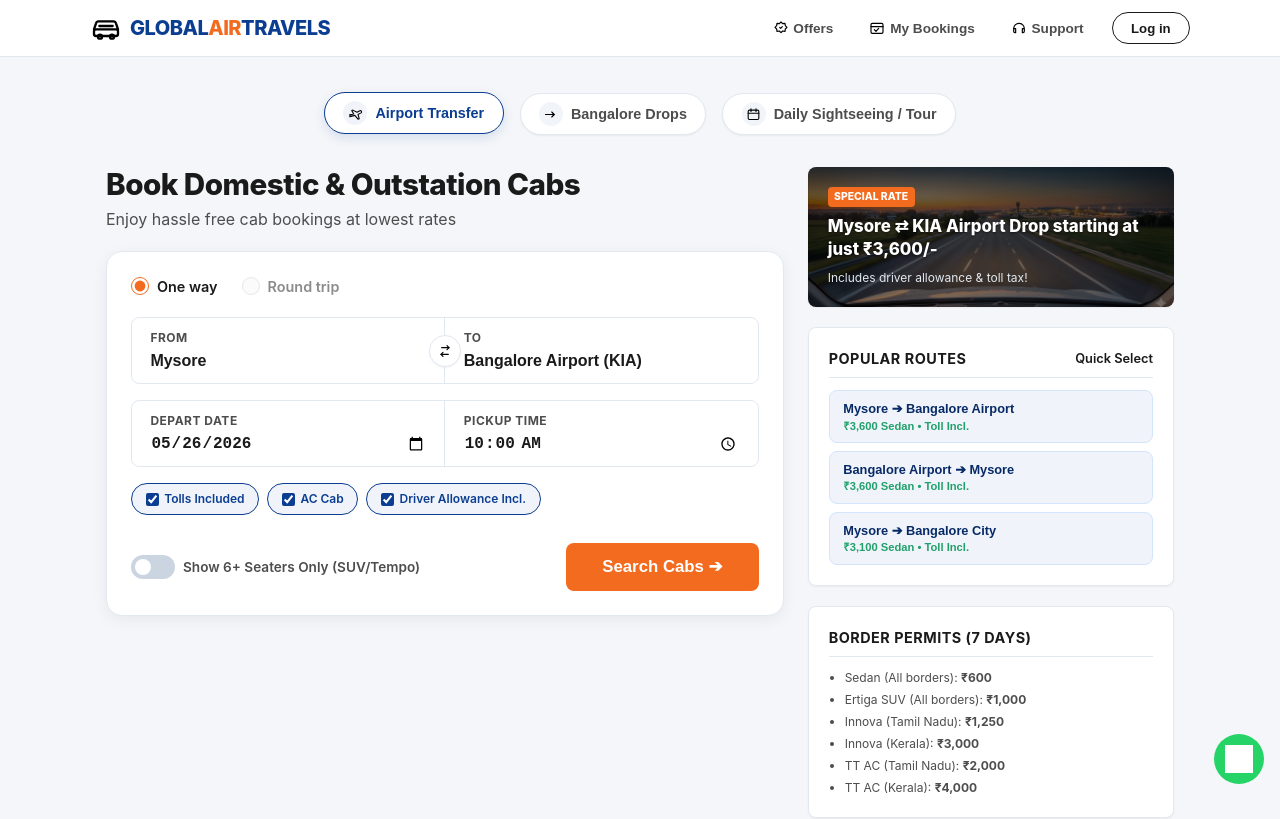
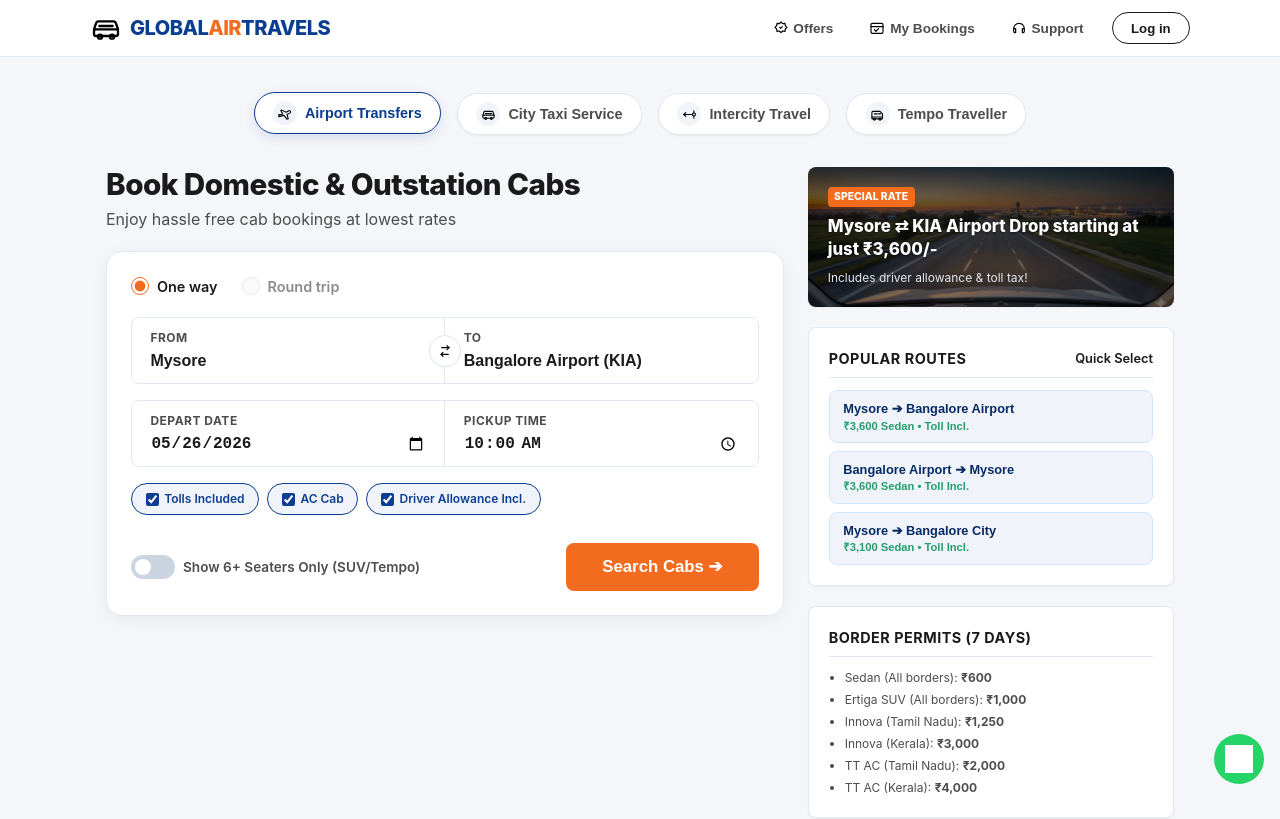
Before and after one commit to globalairtravels/cabs-website, a Next.js app: page / in a window 1280 px wide. Shown: the top 819 px of the page. Built offline with nearby package versions, Linux system fonts and the light colour scheme; grey boxes are pictures that could not be loaded.

Commit message:
minor fixes

```diff
--- a/src/app/page.js
+++ b/src/app/page.js
@@ -1,7 +1,17 @@
 "use client";
 
-import { useState, useEffect } from "react";
+import { useState } from "react";
 import { siteConfig } from "@/config/site";
+
+const createBookingId = () => `GAT-${Math.floor(100000 + Math.random() * 900000)}`;
+
+const getTomorrowDate = () => {
+  const tomorrow = new Date();
+  tomorrow.setDate(tomorrow.getDate() + 1);
+  return tomorrow.toISOString().split("T")[0];
+};
+
+const isTempoCab = (cab) => cab.id.startsWith("tempo");
 
 export default function Home() {
   const basePath = process.env.NEXT_PUBLIC_BASE_PATH || "";
@@ -9,7 +19,7 @@ export default function Home() {
 
   // Booking Flow States
   const [step, setStep] = useState(1);
-  const [tripType, setTripType] = useState("airport"); // 'airport', 'city', 'daily'
+  const [tripType, setTripType] = useState("airport"); // 'airport', 'city', 'daily', 'tempo'
 
   // Airport direction options: 'drop' (Mysore to KIA) or 'pickup' (KIA to Mysore)
   const [airportType, setAirportType] = useState("drop");
@@ -23,7 +33,7 @@ export default function Home() {
   // Form Fields
   const [pickup, setPickup] = useState("Mysore");
   const [drop, setDrop] = useState("Bangalore Airport (KIA)");
-  const [date, setDate] = useState("");
+  const [date, setDate] = useState(getTomorrowDate);
   const [time, setTime] = useState("10:00");
   const [showPickupSuggestions, setShowPickupSuggestions] = useState(false);
   const [showDropSuggestions, setShowDropSuggestions] = useState(false);
@@ -36,7 +46,7 @@ export default function Home() {
 
   // Selected Cab & Passenger Info
   const [selectedCab, setSelectedCab] = useState(siteConfig.cabTypes[0]);
-  const [bookingId, setBookingId] = useState("");
+  const [bookingId, setBookingId] = useState(createBookingId);
   const [name, setName] = useState("");
   const [phone, setPhone] = useState("");
   const [email, setEmail] = useState("");
@@ -64,16 +74,12 @@ export default function Home() {
   const [trackPhone, setTrackPhone] = useState("");
   const [trackedBooking, setTrackedBooking] = useState(null);
   const [trackAttempted, setTrackAttempted] = useState(false);
-
-  // Load defaults
-  useEffect(() => {
-    const tomorrow = new Date();
-    tomorrow.setDate(tomorrow.getDate() + 1);
-    setDate(tomorrow.toISOString().split("T")[0]);
-
-    const randomNum = Math.floor(100000 + Math.random() * 900000);
-    setBookingId(`GAT-${randomNum}`);
-  }, []);
+  const isOutstationTrip = tripType === "daily" || tripType === "tempo";
+  const tempoCab = siteConfig.cabTypes.find(isTempoCab);
+  const tripSummaryLabel = tripType === "airport" ? "Airport Transfers" :
+                           tripType === "city" ? "City Taxi Service" :
+                           tripType === "tempo" ? `Tempo Traveller (${numDays} Days)` :
+                           `Intercity Travel (${numDays} Days)`;
 
   // Sync inputs when airport transfer direction changes
   const handleAirportDirectionChange = (direction) => {
@@ -109,6 +115,12 @@ export default function Home() {
     } else if (tab === "daily") {
       setPickup("Mysore");
       setDrop("Outstation Tour / Local");
+    } else if (tab === "tempo") {
+      setPickup("Mysore");
+      setDrop("Group Tour / Outstation");
+      if (tempoCab) {
+        setSelectedCab(tempoCab);
+      }
     }
   };
 
@@ -116,7 +128,7 @@ export default function Home() {
 
   // Swap pickup & drop locations
   const handleSwapLocations = () => {
-    if (tripType === "daily") return; // No swap for daily sightseeing
+    if (isOutstationTrip) return; // No swap for outstation packages
 
     const temp = pickup;
     setPickup(drop);
@@ -173,13 +185,14 @@ export default function Home() {
   const totalPrice = calculatePrice(selectedCab);
 
   // Custom booking advance structure (₹500 per day as noted in the leaflet)
-  const requiredAdvance = tripType === "daily" ? 500 * numDays : 500;
+  const requiredAdvance = isOutstationTrip ? 500 * numDays : 500;
 
   const onlinePaymentAmount = paymentMethod === "full" ? totalPrice : paymentMethod === "advance" ? requiredAdvance : 0;
   const payToDriverAmount = totalPrice - onlinePaymentAmount;
 
   // Filtered Cabs based on search filters (Show 6+ Seater Cabs Only)
   const filteredCabs = siteConfig.cabTypes.filter((cab) => {
+    if (tripType === "tempo" && !isTempoCab(cab)) return false;
     if (only6Seaters && cab.seats < 6) return false;
     return true;
   });
@@ -222,11 +235,13 @@ export default function Home() {
   const getWhatsAppMessage = () => {
     let tripDetails = "";
     if (tripType === "airport") {
-      tripDetails = `Airport Transfer (${airportType === "drop" ? "Mysore to Airport" : "Airport to Mysore"})`;
+      tripDetails = `Airport Transfers (${airportType === "drop" ? "Mysore to Airport" : "Airport to Mysore"})`;
     } else if (tripType === "city") {
-      tripDetails = `Bangalore City Drop (${cityType === "drop" ? "Mysore to Bangalore" : "Bangalore to Mysore"})`;
+      tripDetails = `City Taxi Service (${cityType === "drop" ? "Mysore to Bangalore" : "Bangalore to Mysore"})`;
+    } else if (tripType === "tempo") {
+      tripDetails = `Tempo Traveller (${numDays} Day${numDays > 1 ? "s" : ""})`;
     } else {
-      tripDetails = `Local / Outstation Daily Hire (${numDays} Day${numDays > 1 ? "s" : ""})`;
+      tripDetails = `Intercity Travel (${numDays} Day${numDays > 1 ? "s" : ""})`;
     }
 
     const payStatus = paymentMethod === "full" ? "Paid 100% Full UPI" :
@@ -453,7 +468,7 @@ Please confirm my booking. Thank you!`;
               <div className="product-icon-wrapper">
                 <img src={getAssetPath("/icons/nav/airport.svg")} alt="" className="product-icon" />
               </div>
-              <span>Airport Transfer</span>
+              <span>Airport Transfers</span>
             </button>
             <button
               type="button"
@@ -461,9 +476,9 @@ Please confirm my booking. Thank you!`;
               onClick={() => handleTabChange("city")}
             >
               <div className="product-icon-wrapper">
-                <img src={getAssetPath("/icons/hero/one-way.svg")} alt="" className="product-icon" />
+                <img src={getAssetPath("/icons/nav/cab.svg")} alt="" className="product-icon" />
               </div>
-              <span>Bangalore Drops</span>
+              <span>City Taxi Service</span>
             </button>
             <button
               type="button"
@@ -471,9 +486,19 @@ Please confirm my booking. Thank you!`;
               onClick={() => handleTabChange("daily")}
             >
               <div className="product-icon-wrapper">
-                <img src={getAssetPath("/icons/hero/calendar.svg")} alt="" className="product-icon" />
+                <img src={getAssetPath("/icons/nav/outstation.svg")} alt="" className="product-icon" />
               </div>
-              <span>Daily Sightseeing / Tour</span>
+              <span>Intercity Travel</span>
+            </button>
+            <button
+              type="button"
+              className={`product-pill ${tripType === "tempo" ? "active" : ""}`}
+              onClick={() => handleTabChange("tempo")}
+            >
+              <div className="product-icon-wrapper">
+                <img src={getAssetPath("/icons/nav/tempo.svg")} alt="" className="product-icon" />
+              </div>
+              <span>Tempo Traveller</span>
             </button>
           </nav>
         )}
@@ -491,7 +516,7 @@ Please confirm my booking. Thank you!`;
               <div className="cleartrip-card">
                 {/* Inline Selectors (One way vs Round trip / Days) */}
                 <div className="inline-selectors-row">
-                  {tripType === "daily" ? (
+                  {isOutstationTrip ? (
                     <label className="inline-radio-label">
                       <input
                         type="checkbox"
@@ -563,7 +588,7 @@ Please confirm my booking. Thank you!`;
                     </div>
 
                     {/* Swap Button (Absolutely centered overlapping borders) */}
-                    {tripType !== "daily" && (
+                    {!isOutstationTrip && (
                       <button
                         type="button"
                         className="swap-circle-btn"
@@ -588,7 +613,7 @@ Please confirm my booking. Thank you!`;
                         onBlur={() => setTimeout(() => setShowDropSuggestions(false), 200)}
                         placeholder="Enter destination city"
                         required
-                        disabled={tripType === "daily"}
+                        disabled={isOutstationTrip}
                       />
                       {showDropSuggestions && (
                         <div className="suggestions-dropdown">
@@ -624,7 +649,7 @@ Please confirm my booking. Thank you!`;
                     </div>
 
                     {/* Pickup Time or Duration Days input */}
-                    {tripType === "daily" ? (
+                    {isOutstationTrip ? (
                       <div className="input-col">
                         <label htmlFor="days-select" className="input-mini-label">Duration</label>
                         <select
@@ -777,7 +802,7 @@ Please confirm my booking. Thank you!`;
                       {pickup} ➔ {drop}
                     </span>
                     <span className="route-summary-details">
-                      Date: {date} at {time} • {tripType === "airport" ? "Airport Transfer" : tripType === "city" ? "Bangalore Drop" : `Daily Tour (${numDays} Days)`}
+                      Date: {date} at {time} • {tripSummaryLabel}
                     </span>
                   </div>
                   <button
@@ -829,7 +854,7 @@ Please confirm my booking. Thank you!`;
                         </div>
 
                         <div className="cab-inclusions-card">
-                          {tripType === "daily" ? (
+                          {isOutstationTrip ? (
                             <>
                               <div className="cab-inclusions-title">Outstation Per-Day Rates</div>
                               <div style={{ fontSize: "0.75rem", color: "var(--text-gray)" }}>
@@ -979,7 +1004,7 @@ Please confirm my booking. Thank you!`;
                       <span>Reporting Time:</span>
                       <span>{date} at {time}</span>
                     </div>
-                    {tripType === "daily" && (
+                    {isOutstationTrip && (
                       <div className="bill-row">
                         <span>Duration:</span>
                         <span>{numDays} Day{numDays > 1 ? "s" : ""} Tour</span>
@@ -1185,7 +1210,7 @@ Please confirm my booking. Thank you!`;
                       setEmail("");
                       setPickupAddress("");
                       setFlightNumber("");
-                      setBookingId(`GAT-${Math.floor(100000 + Math.random() * 900000)}`);
+                      setBookingId(createBookingId());
                     }}
                   >
                     Book Another Cab
```
